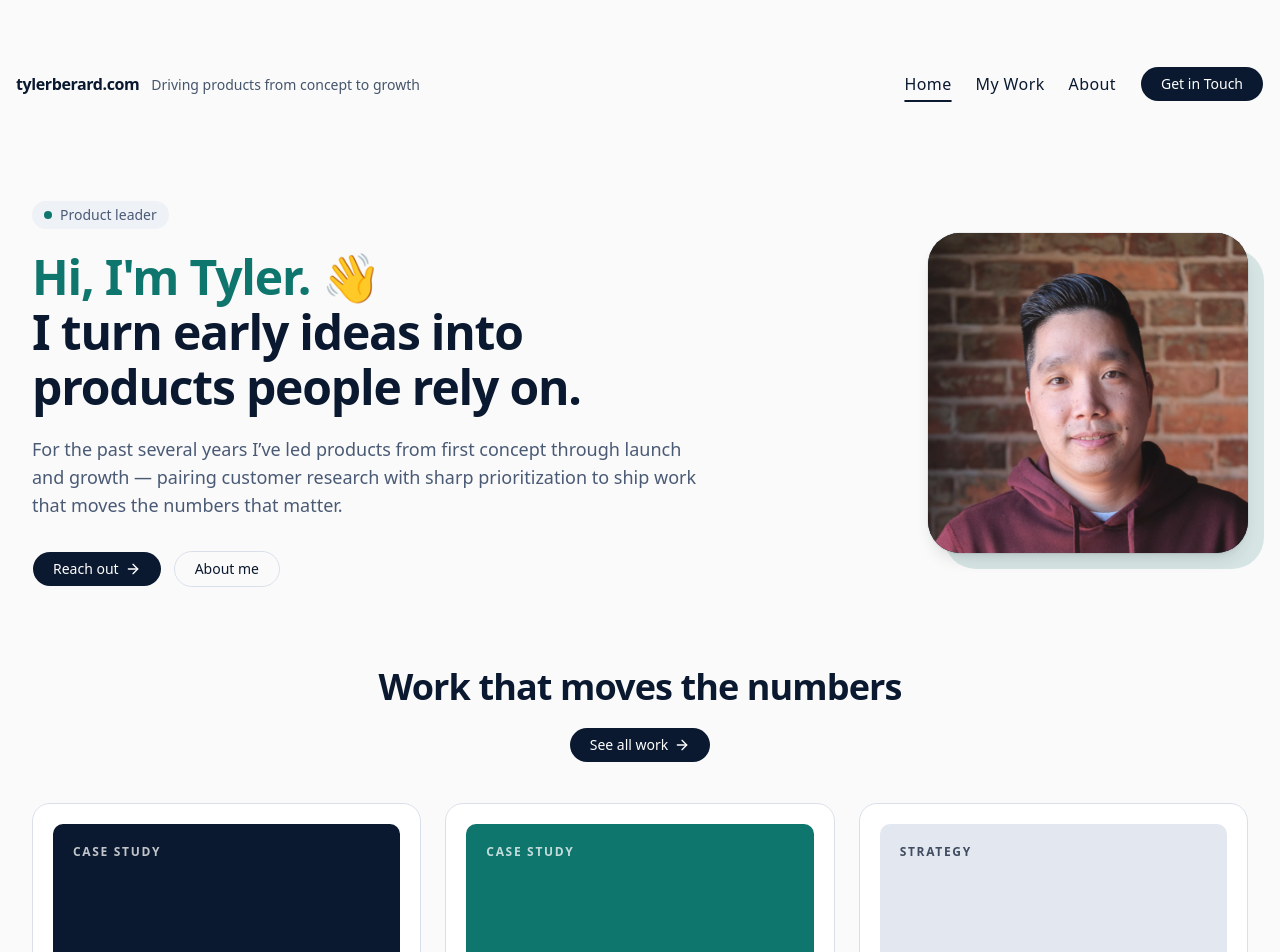
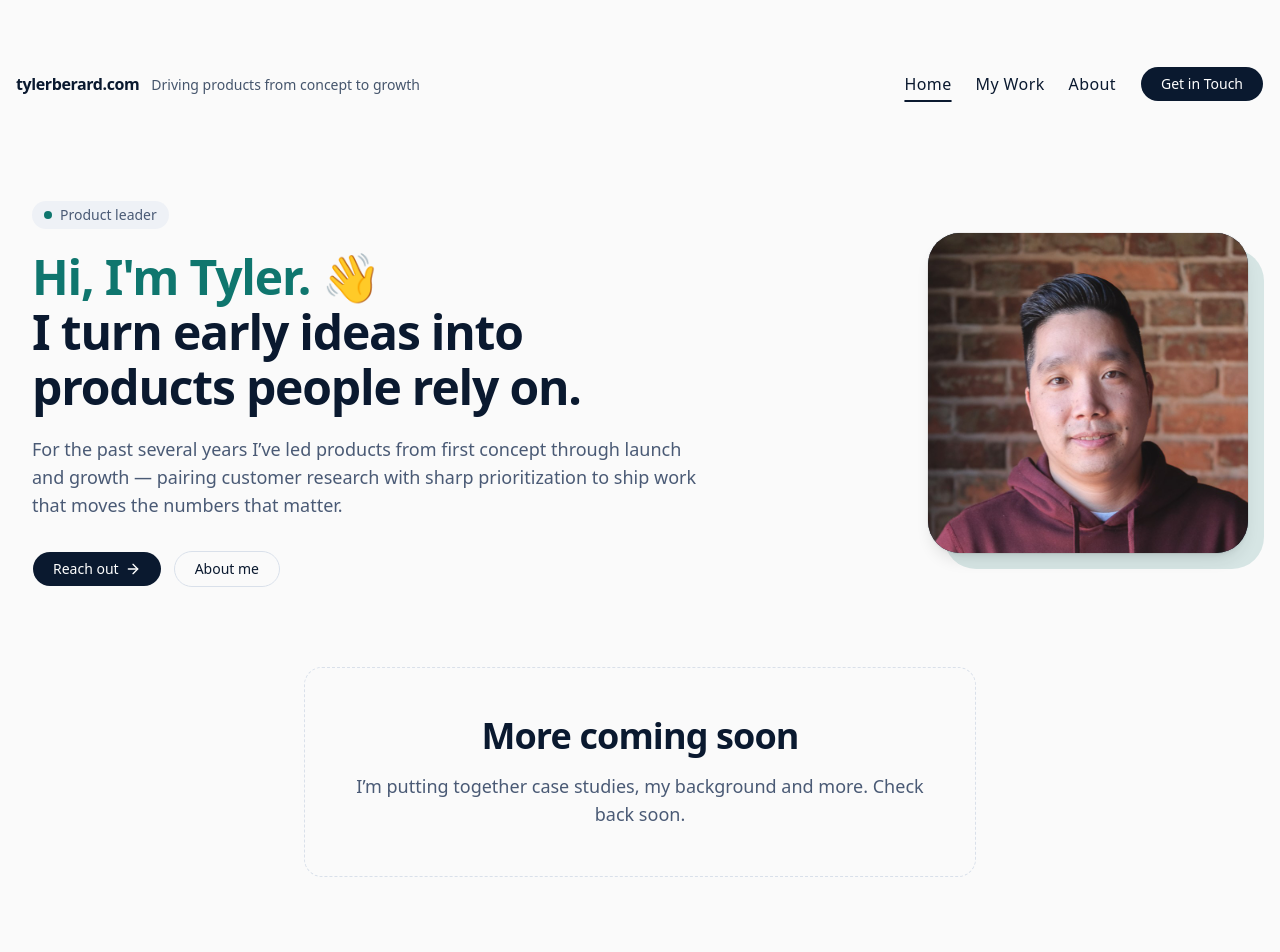
Before and after one commit to tjberard/public-site, a React (Vite) app: page / in a window 1280 px wide. Shown: the top 952 px of the page. Built offline with nearby package versions, Linux system fonts and the light colour scheme.

Commit message:
coming soon update

```diff
--- /dev/null
+++ b/src/components/ComingSoon.jsx
@@ -0,0 +1,31 @@
+import { Reveal, useInView } from '@/components/Reveal.jsx'
+
+// "Coming soon" panel, used below the homepage hero and on pages that aren't ready yet.
+// Uses the same entrance animation as the rest of the site (see Reveal.jsx).
+//   waitSteps  if already on screen at load, wait this many steps (lets the hero go first)
+//   as         heading level: 'h2' under the hero, 'h1' when it's the whole page
+function ComingSoon({
+  title = 'More coming soon',
+  message = 'I’m putting together case studies, my background and more. Check back soon.',
+  waitSteps = 0,
+  as: Heading = 'h2',
+  className = '',
+}) {
+  const [ref, inView, start] = useInView({ waitSteps })
+
+  return (
+    <section
+      ref={ref}
+      className={`mx-auto max-w-2xl rounded-2xl border border-dashed border-border px-6 py-12 text-center sm:px-10 ${className}`}
+    >
+      <Reveal show={inView} start={start} step={0}>
+        <Heading className="m-0 mb-4 text-3xl lg:text-4xl">{title}</Heading>
+      </Reveal>
+      <Reveal show={inView} start={start} step={1}>
+        <p className="m-0 mx-auto text-lg">{message}</p>
+      </Reveal>
+    </section>
+  )
+}
+
+export default ComingSoon
--- a/src/pages/About.jsx
+++ b/src/pages/About.jsx
@@ -1,8 +1,9 @@
+import ComingSoon from '@/components/ComingSoon.jsx'
+
 function About() {
   return (
     <div className="page">
-      <h1>About</h1>
-      <p>This page is a placeholder — tell me what you'd like it to say.</p>
+      <ComingSoon as="h1" title="About" message="A fuller look at my background and experience is on the way. Check back soon." />
     </div>
   )
 }
--- a/src/pages/Contact.jsx
+++ b/src/pages/Contact.jsx
@@ -1,8 +1,9 @@
+import ComingSoon from '@/components/ComingSoon.jsx'
+
 function Contact() {
   return (
     <div className="page">
-      <h1>Get in Touch</h1>
-      <p>This page is a placeholder — tell me what you'd like it to say.</p>
+      <ComingSoon as="h1" title="Get in Touch" message="A contact form is on the way. Check back soon." />
     </div>
   )
 }
--- a/src/pages/Home.jsx
+++ b/src/pages/Home.jsx
@@ -1,12 +1,15 @@
 import HomeHero from '@/components/HomeHero.jsx'
-import FeaturedWork from '@/components/FeaturedWork.jsx'
-import { featuredWork } from '@/data/featuredWork.js'
+import ComingSoon from '@/components/ComingSoon.jsx'
+// The "Selected work" cards are hidden for now. To bring them back, swap <ComingSoon />
+// for: <FeaturedWork items={featuredWork} />, with these imports:
+//   import FeaturedWork from '@/components/FeaturedWork.jsx'
+//   import { featuredWork } from '@/data/featuredWork.js'
 
 function Home() {
   return (
     <div className="pb-8">
       <HomeHero />
-      <FeaturedWork items={featuredWork} />
+      <ComingSoon waitSteps={4} className="mt-14 lg:mt-20" />
     </div>
   )
 }
--- a/src/pages/MyWork.jsx
+++ b/src/pages/MyWork.jsx
@@ -1,8 +1,9 @@
+import ComingSoon from '@/components/ComingSoon.jsx'
+
 function MyWork() {
   return (
     <div className="page">
-      <h1>My Work</h1>
-      <p>This page is a placeholder — tell me what you'd like it to say.</p>
+      <ComingSoon as="h1" title="My Work" message="Case studies and project write-ups are on the way. Check back soon." />
     </div>
   )
 }
```
